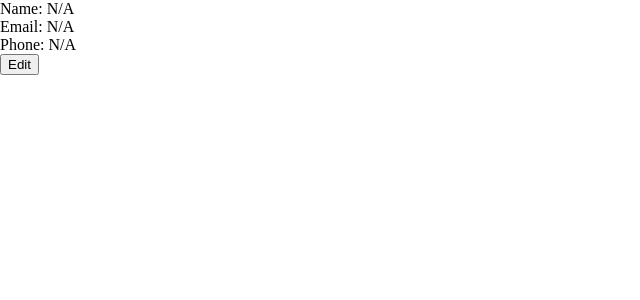
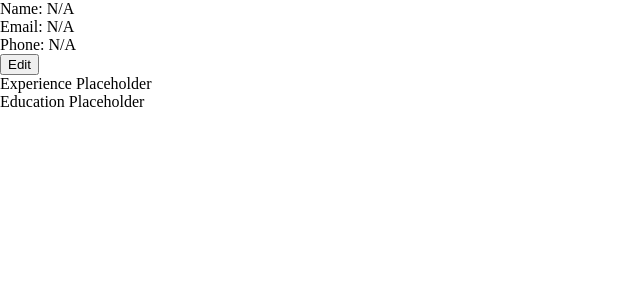
Before and after one commit to JoaoMateus98/CV-App, a React (Create React App) app: page / in a window 1280 px wide. Shown: the top 300 px of the page, without its empty margins (0-640 px from the left). Built offline with nearby package versions, Linux system fonts and the light colour scheme.

Commit message:
added componets to app components

```diff
--- a/src/components/App.js
+++ b/src/components/App.js
@@ -1,11 +1,15 @@
 import React from "react";
 import GIMain from "./GI_Components/GI_Main";
+import ExperienceMain from "./experienceComponents/ExperienceMain";
+import EducationMain from "./educationComponents/EducationMain";
 
 class App extends React.Component {
   render() {
     return (
       <div className="main-app-container">
         <GIMain />
+        <ExperienceMain />
+        <EducationMain />
       </div>
     );
   }
--- /dev/null
+++ b/src/components/educationComponents/EducationMain.js
@@ -0,0 +1,9 @@
+import React from "react";
+
+class EducationMain extends React.Component {
+  render() {
+    return <div>Education Placeholder</div>;
+  }
+}
+
+export default EducationMain;
--- /dev/null
+++ b/src/components/experienceComponents/ExperienceMain.js
@@ -0,0 +1,9 @@
+import React from "react";
+
+class ExperienceMain extends React.Component {
+  render() {
+    return <div>Experience Placeholder</div>;
+  }
+}
+
+export default ExperienceMain;
```
Also changed, not shown: src/components/educationComponents/educationMain.js (deleted), src/components/experienceComponents/experienceMain.js (deleted).
